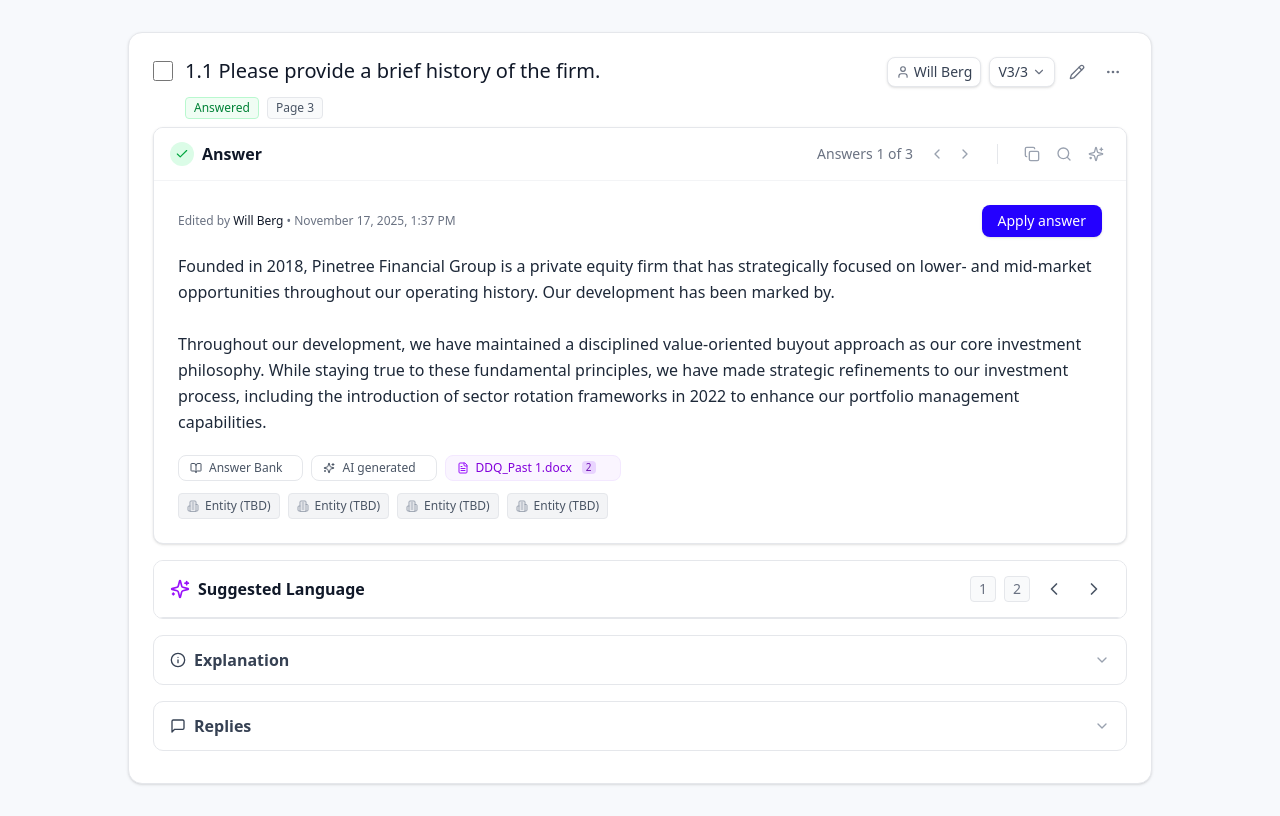
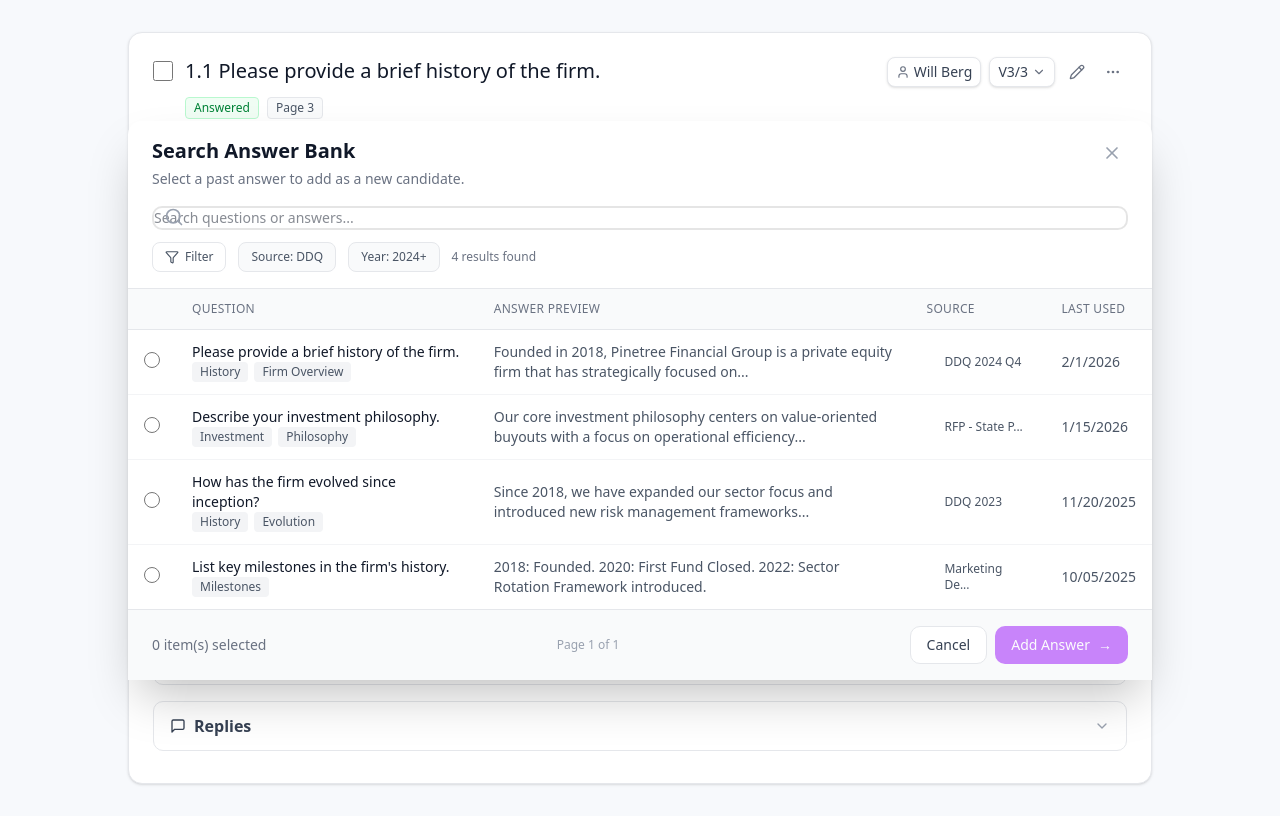
Before and after one commit to nyershov-prd/design-unified-answer-panel, a React (Vite) app: page / in a window 1280 px wide. Both pictures are taken after a click on the button 1064 px from the left and 153 px from the top of the page. Built offline with nearby package versions, Linux system fonts and the light colour scheme.

Commit message:
Add Search Answer Bank modal functionality

```diff
--- a/src/components/ddq/DDQAnswerPanel.tsx
+++ b/src/components/ddq/DDQAnswerPanel.tsx
@@ -13,6 +13,7 @@
 import { cn } from '../../lib/utils';
 import { AnswerEditor } from './AnswerEditor';
 import { SuggestedLanguageSection } from './SuggestedLanguageSection';
+import { SearchAnswerBankModal } from './SearchAnswerBankModal';
 
 const INITIAL_ANSWER = `Founded in 2018, Pinetree Financial Group is a private equity firm that has strategically focused on lower- and mid-market opportunities throughout our operating history. Our development has been marked by.
 
@@ -40,6 +41,7 @@
   const [currentAnswerIndex, setCurrentAnswerIndex] = useState(0);
   const [answer, setAnswer] = useState(ANSWER_CANDIDATES[0].text);
   const [isSuggestedLanguageOpen, setIsSuggestedLanguageOpen] = useState(false);
+  const [isSearchOpen, setIsSearchOpen] = useState(false);
   const [isApplied, setIsApplied] = useState(false);
 
   // Debug: Log state changes
@@ -113,6 +115,7 @@
                 totalCount={ANSWER_CANDIDATES.length}
                 onNext={handleNextAnswer}
                 onPrev={handlePrevAnswer}
+                onSearchClick={() => setIsSearchOpen(true)}
                 onAIClick={() => {
                   console.log('AI icon clicked, opening section');
                   setIsSuggestedLanguageOpen(!isSuggestedLanguageOpen);
@@ -134,6 +137,16 @@
         <CollapsibleSection icon={<MessageSquare className="w-4 h-4" />} title="Replies" />
 
       </div>
+
+      <SearchAnswerBankModal
+        isOpen={isSearchOpen}
+        onClose={() => setIsSearchOpen(false)}
+        onSelect={(answerId) => {
+          console.log('Selected answer:', answerId);
+          setIsSearchOpen(false);
+          // Here you would load the selected answer
+        }}
+      />
     </div>
   );
 };
--- /dev/null
+++ b/src/components/ddq/SearchAnswerBankModal.tsx
@@ -0,0 +1,209 @@
+"use client";
+
+import React, { useState } from 'react';
+import { X, Search, Filter } from 'lucide-react';
+
+interface SearchAnswerBankModalProps {
+  isOpen: boolean;
+  onClose: () => void;
+  onSelect: (answerId: string) => void;
+}
+
+const MOCK_ANSWERS = [
+  {
+    id: '1',
+    question: 'Please provide a brief history of the firm.',
+    answer: 'Founded in 2018, Pinetree Financial Group is a private equity firm that has strategically focused on...',
+    tags: ['History', 'Firm Overview'],
+    source: 'DDQ 2024 Q4',
+    lastUsed: '2/1/2026'
+  },
+  {
+    id: '2',
+    question: 'Describe your investment philosophy.',
+    answer: 'Our core investment philosophy centers on value-oriented buyouts with a focus on operational efficiency...',
+    tags: ['Investment', 'Philosophy'],
+    source: 'RFP - State P...',
+    lastUsed: '1/15/2026'
+  },
+  {
+    id: '3',
+    question: 'How has the firm evolved since inception?',
+    answer: 'Since 2018, we have expanded our sector focus and introduced new risk management frameworks...',
+    tags: ['History', 'Evolution'],
+    source: 'DDQ 2023',
+    lastUsed: '11/20/2025'
+  },
+  {
+    id: '4',
+    question: "List key milestones in the firm's history.",
+    answer: '2018: Founded. 2020: First Fund Closed. 2022: Sector Rotation Framework introduced.',
+    tags: ['Milestones'],
+    source: 'Marketing De...',
+    lastUsed: '10/05/2025'
+  }
+];
+
+export const SearchAnswerBankModal: React.FC<SearchAnswerBankModalProps> = ({
+  isOpen,
+  onClose,
+  onSelect
+}) => {
+  const [searchQuery, setSearchQuery] = useState('');
+  const [selectedIds, setSelectedIds] = useState<string[]>([]);
+
+  if (!isOpen) return null;
+
+  const filteredAnswers = MOCK_ANSWERS.filter(answer =>
+    answer.question.toLowerCase().includes(searchQuery.toLowerCase()) ||
+    answer.answer.toLowerCase().includes(searchQuery.toLowerCase())
+  );
+
+  const handleSelect = (id: string) => {
+    if (selectedIds.includes(id)) {
+      setSelectedIds(selectedIds.filter(sid => sid !== id));
+    } else {
+      setSelectedIds([...selectedIds, id]);
+    }
+  };
+
+  const handleAddAnswer = () => {
+    if (selectedIds.length > 0) {
+      onSelect(selectedIds[0]); // For demo, just use the first selected
+      onClose();
+    }
+  };
+
+  return (
+    <div className="fixed inset-0 z-50 flex items-center justify-center">
+      {/* Overlay */}
+      <div
+        className="absolute inset-0 bg-black/50"
+        onClick={onClose}
+      />
+
+      {/* Modal */}
+      <div className="relative bg-white rounded-xl shadow-2xl w-full max-w-5xl max-h-[80vh] flex flex-col mx-4">
+        {/* Header */}
+        <div className="px-6 py-4 border-b border-gray-200">
+          <div className="flex items-start justify-between mb-4">
+            <div>
+              <h2 className="text-xl font-semibold text-gray-900">Search Answer Bank</h2>
+              <p className="text-sm text-gray-500 mt-1">Select a past answer to add as a new candidate.</p>
+            </div>
+            <button
+              onClick={onClose}
+              className="p-1.5 hover:bg-gray-100 rounded-lg transition-colors"
+            >
+              <X className="w-5 h-5 text-gray-400" />
+            </button>
+          </div>
+
+          {/* Search Bar */}
+          <div className="relative">
+            <Search className="absolute left-3 top-1/2 -translate-y-1/2 w-5 h-5 text-gray-400" />
+            <input
+              type="text"
+              value={searchQuery}
+              onChange={(e) => setSearchQuery(e.target.value)}
+              placeholder="Search questions or answers..."
+              className="w-full pl-10 pr-4 py-2.5 border-2 border-purple-300 rounded-lg focus:outline-none focus:border-purple-500 text-sm"
+            />
+          </div>
+
+          {/* Filters */}
+          <div className="flex items-center gap-3 mt-3">
+            <button className="flex items-center gap-1.5 px-3 py-1.5 text-xs font-medium text-gray-600 border border-gray-200 rounded-md hover:bg-gray-50">
+              <Filter className="w-3.5 h-3.5" />
+              Filter
+            </button>
+            <div className="px-3 py-1.5 text-xs bg-gray-50 text-gray-600 border border-gray-200 rounded-md">
+              Source: DDQ
+            </div>
+            <div className="px-3 py-1.5 text-xs bg-gray-50 text-gray-600 border border-gray-200 rounded-md">
+              Year: 2024+
+            </div>
+            <div className="ml-auto text-xs text-gray-500">{filteredAnswers.length} results found</div>
+          </div>
+        </div>
+
+        {/* Table */}
+        <div className="flex-1 overflow-auto">
+          <table className="w-full">
+            <thead className="bg-gray-50 border-b border-gray-200 sticky top-0">
+              <tr>
+                <th className="w-8 px-4 py-3"></th>
+                <th className="px-4 py-3 text-left text-xs font-medium text-gray-500 uppercase tracking-wide">Question</th>
+                <th className="px-4 py-3 text-left text-xs font-medium text-gray-500 uppercase tracking-wide">Answer Preview</th>
+                <th className="px-4 py-3 text-left text-xs font-medium text-gray-500 uppercase tracking-wide">Source</th>
+                <th className="px-4 py-3 text-left text-xs font-medium text-gray-500 uppercase tracking-wide">Last Used</th>
+              </tr>
+            </thead>
+            <tbody className="divide-y divide-gray-100">
+              {filteredAnswers.map((answer) => (
+                <tr
+                  key={answer.id}
+                  className="hover:bg-gray-50 cursor-pointer transition-colors"
+                  onClick={() => handleSelect(answer.id)}
+                >
+                  <td className="px-4 py-3">
+                    <input
+                      type="radio"
+                      checked={selectedIds.includes(answer.id)}
+                      onChange={() => handleSelect(answer.id)}
+                      className="w-4 h-4 accent-purple-600"
+                    />
+                  </td>
+                  <td className="px-4 py-3">
+                    <div className="text-sm font-medium text-gray-900">{answer.question}</div>
+                    <div className="flex gap-1.5 mt-1.5">
+                      {answer.tags.map(tag => (
+                        <span key={tag} className="px-2 py-0.5 text-xs bg-gray-100 text-gray-600 rounded">
+                          {tag}
+                        </span>
+                      ))}
+                    </div>
+                  </td>
+                  <td className="px-4 py-3 text-sm text-gray-600 max-w-md">
+                    <div className="line-clamp-2">{answer.answer}</div>
+                  </td>
+                  <td className="px-4 py-3">
+                    <div className="flex items-center gap-1.5 text-xs text-gray-600">
+                      <span className="inline-block w-3 h-3 bg-gray-300 rounded"></span>
+                      {answer.source}
+                    </div>
+                  </td>
+                  <td className="px-4 py-3 text-sm text-gray-600">{answer.lastUsed}</td>
+                </tr>
+              ))}
+            </tbody>
+          </table>
+        </div>
+
+        {/* Footer */}
+        <div className="px-6 py-4 border-t border-gray-200 flex items-center justify-between bg-gray-50">
+          <div className="text-sm text-gray-500">
+            {selectedIds.length} item(s) selected
+          </div>
+          <div className="text-xs text-gray-400">Page 1 of 1</div>
+          <div className="flex gap-2">
+            <button
+              onClick={onClose}
+              className="px-4 py-2 text-sm font-medium text-gray-700 bg-white border border-gray-200 rounded-lg hover:bg-gray-50"
+            >
+              Cancel
+            </button>
+            <button
+              onClick={handleAddAnswer}
+              disabled={selectedIds.length === 0}
+              className="px-4 py-2 text-sm font-medium text-white bg-purple-600 rounded-lg hover:bg-purple-700 disabled:opacity-50 disabled:cursor-not-allowed flex items-center gap-2"
+            >
+              Add Answer
+              <span>→</span>
+            </button>
+          </div>
+        </div>
+      </div>
+    </div>
+  );
+};
```
